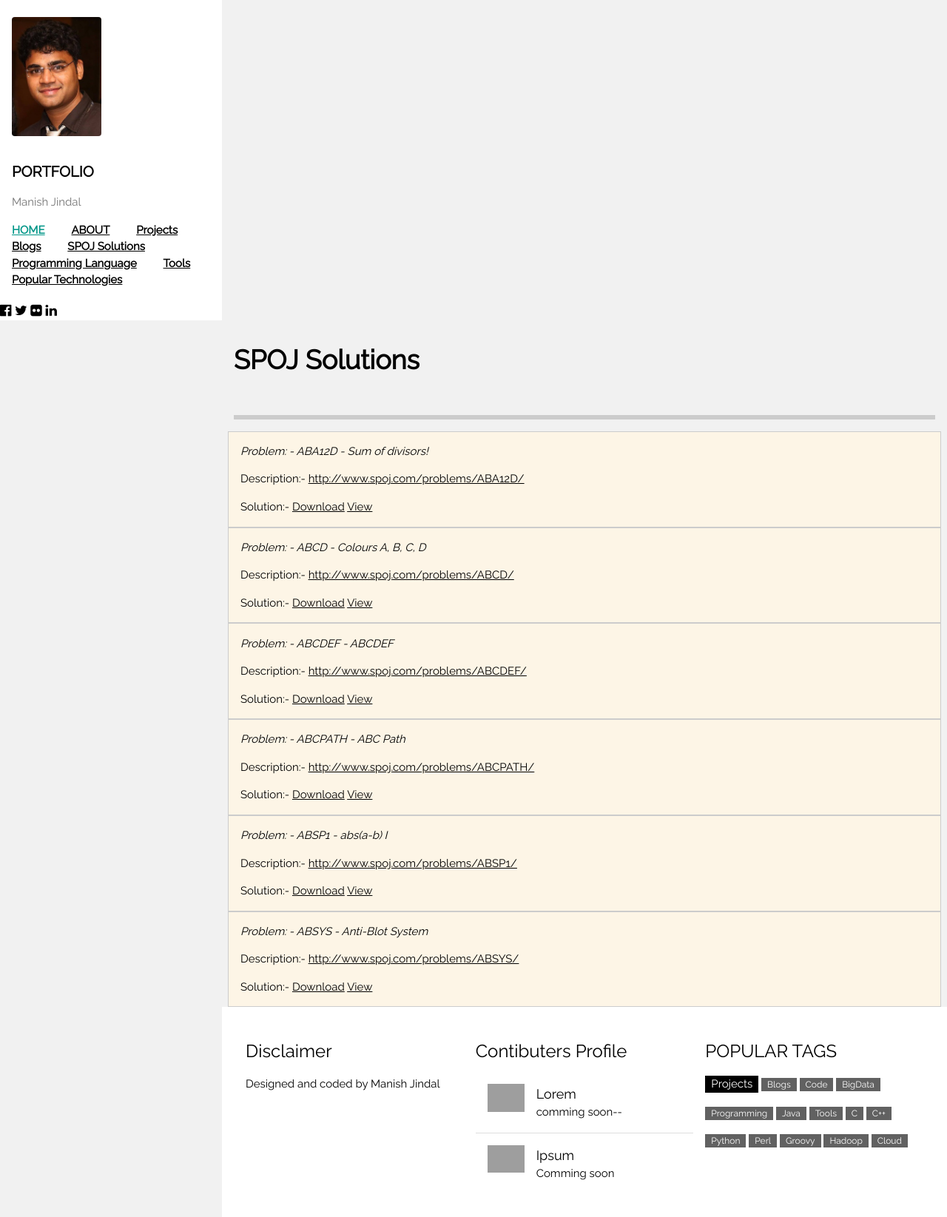
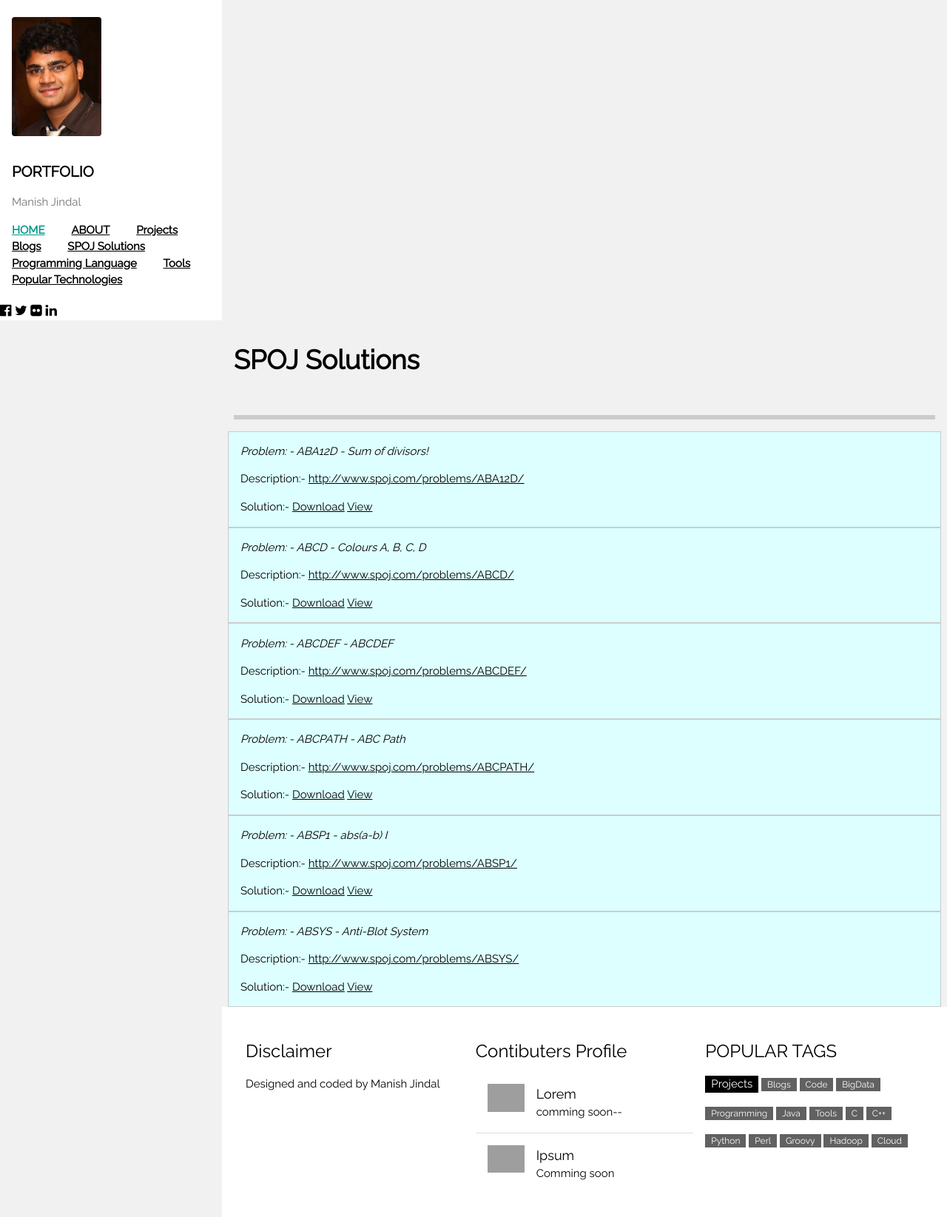
Before and after one commit to manishjindal/manishjindal.github.io, a Jekyll site: the page built from SPOJ Solutions/index.html, in a window 1280 px wide. Shown: the whole page at 74% size. Built offline with Jekyll 4.4.1, drawn with Linux system fonts in a browser that asks for light colours; nearby versions of some CDN libraries; grey boxes are pictures that could not be loaded.

```diff
--- a/SPOJ Solutions/index.html
+++ b/SPOJ Solutions/index.html
@@ -7,7 +7,7 @@
  <!-- First Photo Grid-->
   <div class="w3-row-padding">
     {% for data in site.data.spoj-solution %}
-    		<div class="w3-container w3-border w3-sand">
+    		<div class="w3-container w3-border w3-pale-blue">
   				<p><i>Problem: - {{data.problem}}</i></p>
  				 <p>Description:- <a href="{{data.description}}">{{data.description}}</a></p>
  				 <p>Solution:- <a href="{{site.baseurl}}/SPOJ%20Solutions/solutions/{{data.download}}" download>Download</a>
```
